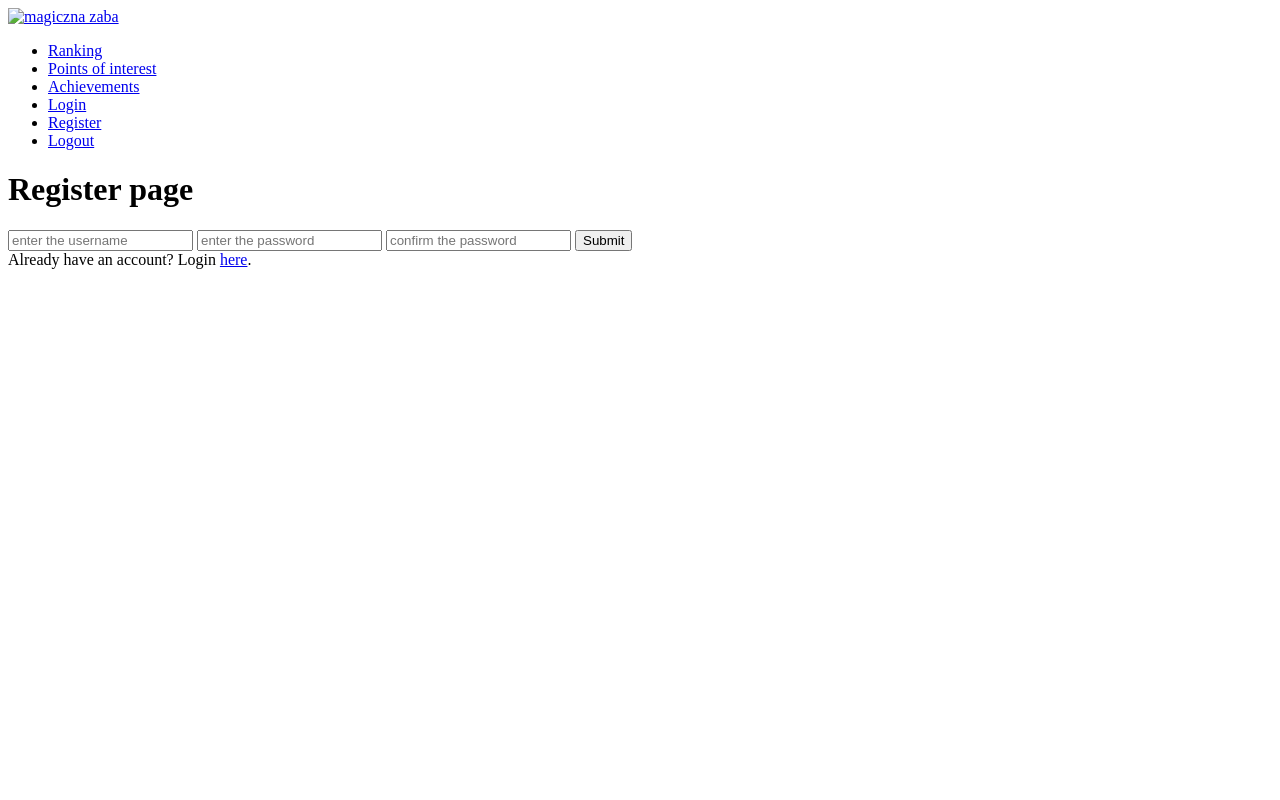
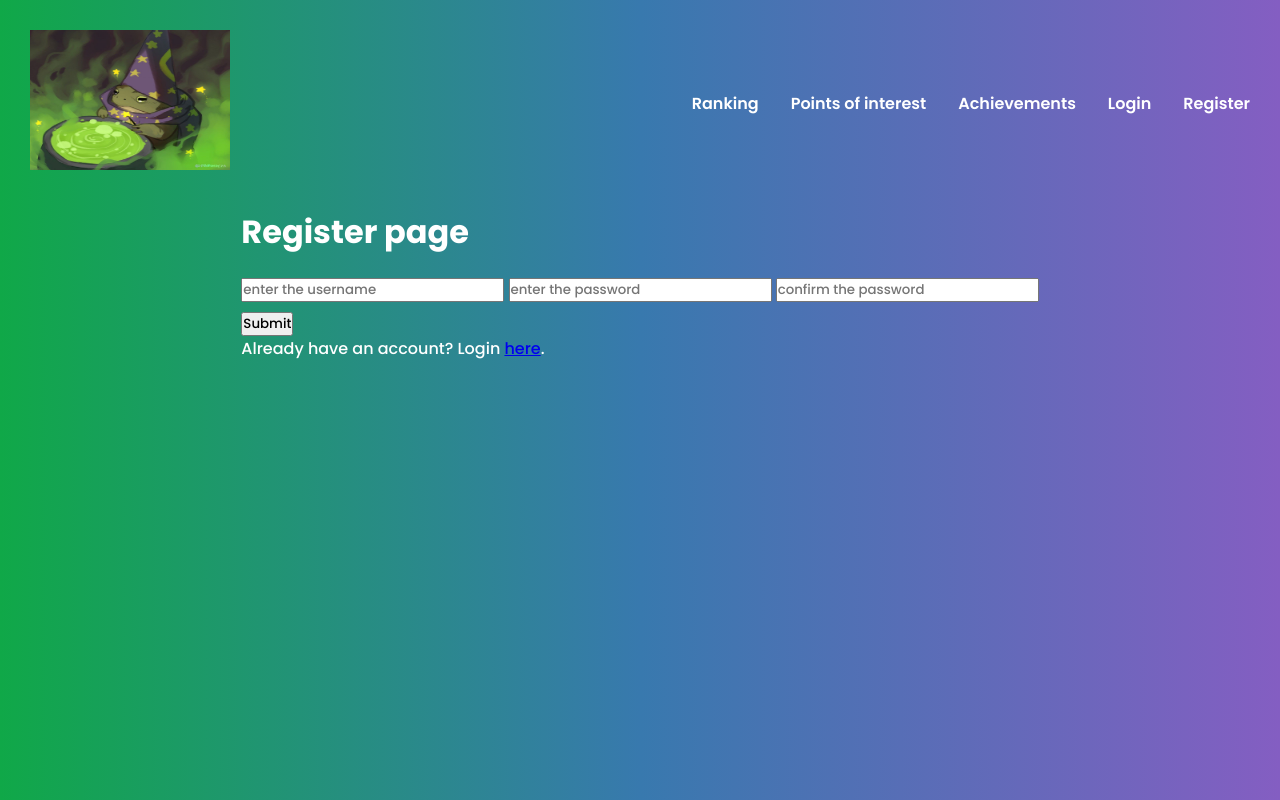
Before and after one commit to mikolajpy/Projekt-Aplikacje-Mobilne, a Django app: template get_all_frogs/authenti/templates/authenti/register.html in a window 1280 px wide. Run offline with Django 5.2, Linux system fonts and the light colour scheme; the template is opened without the code that fills it, so the values that code supplies are empty.

Commit message:
graphical design
All good, graphic design is my passion

```diff
--- a/get_all_frogs/authenti/templates/authenti/register.html
+++ b/get_all_frogs/authenti/templates/authenti/register.html
@@ -1,26 +1,27 @@
 {% extends "index.html" %}
-
 {% block content %}
 <body>
+    <div class= "main">
+        <div class="row">
             <h1>Register page</h1>
             <div class="register-form-wrapper">
                 <form method="POST" action="" class="register-form">
                     {% csrf_token %}
-
                     <input type="text" name="username" placeholder="enter the username">
                     <input type="password" name="password1" placeholder="enter the password">
                     <input type="password" name="password2" placeholder="confirm the password">
-
                     {{ user_creation_form.username.errors }}
                     {{ user_creation_form.password1.errors }}
                     {{ user_creation_form.password2.errors }}
-
+                    <div class="submit-btn">
                         <input type="submit" value="Submit">
+                    </div>
                 </form>
-
                 <div class="switch-login-register">
                     Already have an account? Login <a href="{% url 'login' %}" class="here-link">here</a>.
                 </div>
             </div>
+        </div>
+    </div>
 </body>
 {% endblock content %}
--- /dev/null
+++ b/get_all_frogs/mystaticfiles/style.css
@@ -0,0 +1,81 @@
+@import url('https://fonts.googleapis.com/css2?family=Poppins:wght@200;300;500;600;700;900&display=swap');
+
+* {
+    margin: 0;
+    padding: 0;
+    font-family: 'Poppins', sans-serif;
+}
+
+body {
+    min-height: 100vh;
+    opacity: 0;
+    background: linear-gradient(90deg, #10a848, #3879ae,#845EC2);
+    transition: opacity 3s;
+    display: flex;
+    flex-direction: column;
+}
+
+.nav {
+    display: flex;
+    justify-content: space-between;
+    align-items: center;
+    color: #fff;
+    padding: 30px;
+}
+
+.nav .link ul {
+    display: flex;
+    align-items: center;
+    justify-content: center;
+    gap: 2rem;
+    list-style: none;
+}
+
+.nav .link ul a {
+    text-decoration: none;
+    color: #fff;
+    font-weight: 600;
+    transition: all 600ms ease-in-out;
+}
+
+ul a .active {
+    color: #10a848;
+}
+
+.nav .link ul a:hover {
+    color: #10a848;
+}
+
+
+.main {
+    display: flex;
+    align-items: center;
+    justify-content: center;
+    gap: 7rem;
+    margin-top: 1px;
+
+}
+
+.main .row {
+  color: #fff;
+}
+
+.main .hovering-btn{
+  position: fixed;
+  bottom: 60px;
+  right: 50px;
+  padding: 10px 20px;
+  background: #10a848;
+  color: #fff;
+  font-size: 20px;
+  text-decoration: none;
+  border-radius: 6px;
+}
+
+.register-form-wrapper {
+  margin-top: 20px;
+}
+
+.submit-btn{
+  margin-top: 1%;
+}
--- a/get_all_frogs/templates/index.html
+++ b/get_all_frogs/templates/index.html
@@ -1,3 +1,4 @@
+{% load static %}
 <!DOCTYPE html>
 <html lang="en">
 <head>
@@ -5,12 +6,11 @@
     <meta http-equiv="X-UA-Compatible" content="IE==Safari, Chrome">
     <meta name="viewport" content="width=device-width, initial-scale=1.0">
     <title>Get all Frogs</title>
-    <link rel="icon" href="img/P_logo.png" type="image/x-icon">      <!-- tu wjebac zabe -->
-    <!-- <link rel="stylesheet" href="style.css"> -->
+    <link rel="icon" href="{% static 'mz.jpg' %}" type="image/x-icon">
+    <link rel="stylesheet" href="{% static 'style.css' %}">
 </head>
 
 <body onload="document.body.style.opacity='1'">
-
     {% include 'navbar_component.html' %}
 
     {% block content %}
@@ -18,5 +18,4 @@
     {% endblock content %}
 
 </body>
-
 </html>
--- a/get_all_frogs/templates/navbar_component.html
+++ b/get_all_frogs/templates/navbar_component.html
@@ -1,8 +1,25 @@
-
+{% load static %}
+{% if user.is_authenticated %}
 <div class="nav">
     <div class="logo">
         <a href= "{% url 'home' %}" class = "here-link">
-            <img src="" alt="magiczna zaba" style="width: 200px; height: 140px;">
+            <img src="{% static 'mz.jpg' %}" alt="magiczna zaba" style="width: 200px; height: 140px;">
+        </a>
+    </div>
+    <div class="link">
+        <ul>
+            <li><a href="ranking/ranking.html" >Ranking</a></li>
+            <li><a href="forums/forums.html">Points of interest</a></li>
+            <li><a href="achievements/achievements.html">Achievements</a></li>
+            <li><a href="/authenti/logout">Logout</a></li>
+        </ul>
+    </div>
+</div>
+{% else %}
+<div class="nav">
+    <div class="logo">
+        <a href= "{% url 'home' %}" class = "here-link">
+            <img src="{% static 'mz.jpg' %}" alt="magiczna zaba" style="width: 200px; height: 140px;">
         </a>
     </div>
     <div class="link">
@@ -12,7 +29,8 @@
             <li><a href="achievements/achievements.html">Achievements</a></li>
             <li><a href="/authenti/login">Login</a></li>
             <li><a href="/authenti/register">Register</a></li>
-            <li><a href="/authenti/logout">Logout</a></li>
         </ul>
     </div>
 </div>
+
+{% endif %}
```
Also changed, not shown: get_all_frogs/authenti/templates/authenti/login.html (+4 -17 lines), get_all_frogs/get_all_frogs/settings.py (+8 -0 lines), get_all_frogs/pages/templates/pages/home.html (+3 -5 lines), get_all_frogs/db.sqlite3, get_all_frogs/static/mz.jpg (added). Lines whose indentation alone changed are shown as unchanged.
